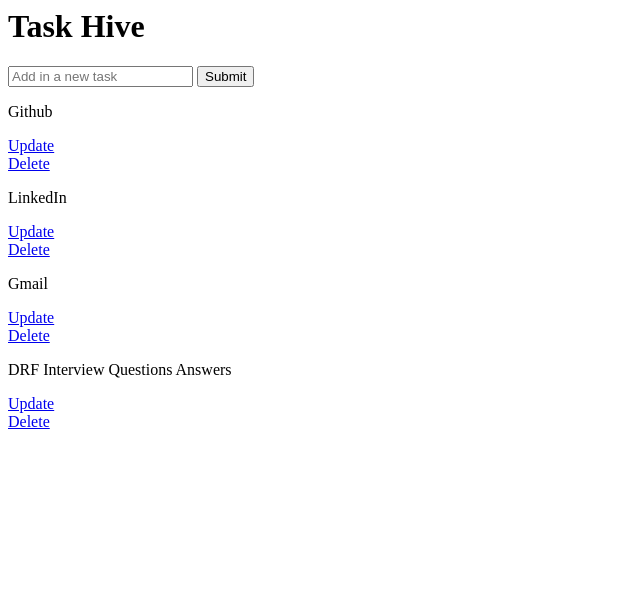
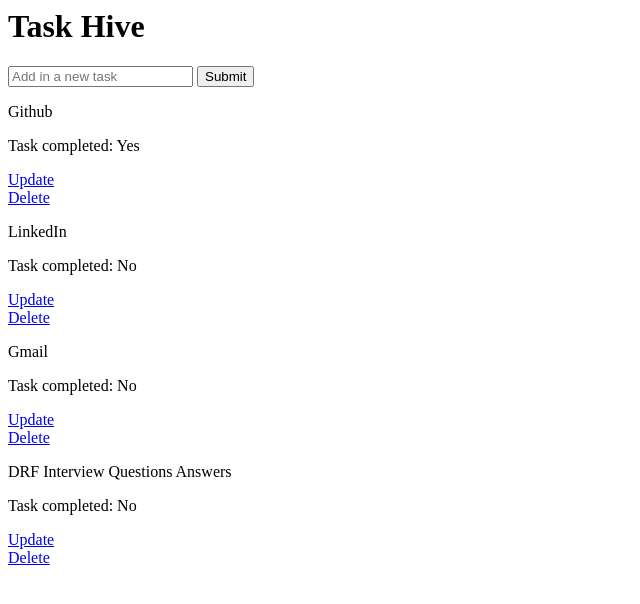
Before and after one commit to sagor-ece17/Task_Hive, a Django app: page / in a window 1280 px wide. Shown: the top 604 px of the page, without its empty margins (0-640 px from the left). Run offline with Django 5.2, Linux system fonts and the light colour scheme; data comes from the database, SQL or seed files in the repository; both versions use the stored data as it was after the commit.

Commit message:
task status check done

```diff
--- a/task_hive/tasks/templates/tasks.html
+++ b/task_hive/tasks/templates/tasks.html
@@ -7,6 +7,12 @@
 
 {%for task in tasks%}
 <p>{{task}}</p>
+{% if task.completed == True %}
+<p>Task completed: Yes</p>
+{% else %}
+<p>Task completed: No</p>
+{% endif %}
+
 <a href="{% url 'update-task' task.id %}">Update</a>
 <br />
 <a href="{% url 'delete-task' task.id %}">Delete</a>
```
Also changed, not shown: task_hive/db.sqlite3.
